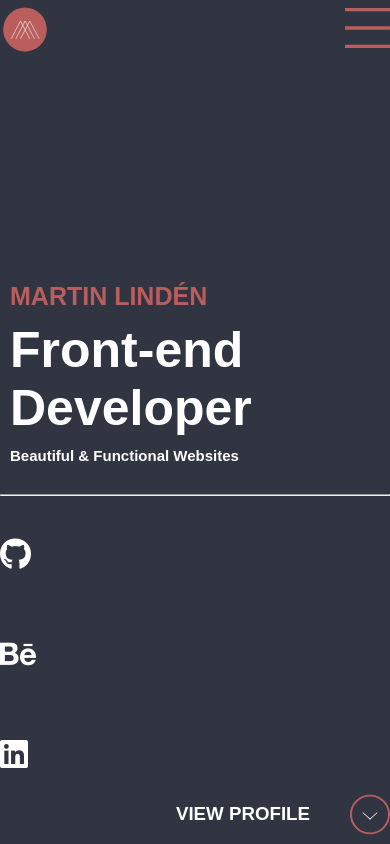
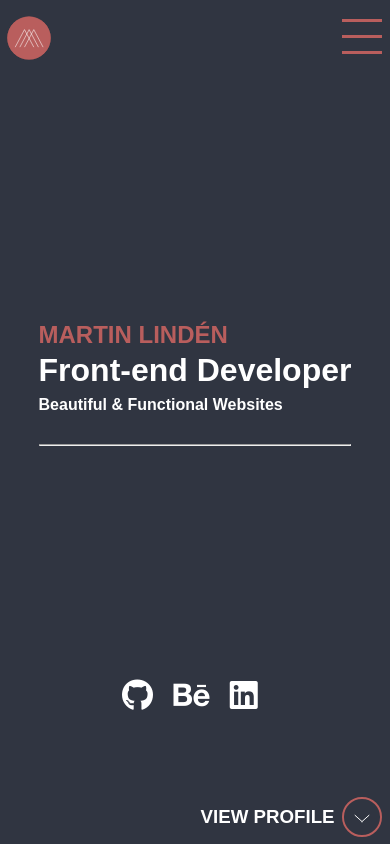
Before and after one commit to martin-linden/Portfolio, a plain HTML site: page index.html in a window 390 px wide. Drawn offline with Linux system fonts and the light colour scheme.

Commit message:
landing page design

```diff
--- a/index.html
+++ b/index.html
@@ -11,10 +11,21 @@
 <body>
     <section id="main-landing-content">
         <header>
-            <img src="Images/logo.svg" alt="" id="logo">
-            <nav id="nav-bar">
-                <img src="images/nav-bar.svg" alt="">
+            <img src="img/logo.svg" alt="" id="logo">
+            <nav id="nav-bar" class="menu-turn">
+                <img src="img/nav-bar.svg" alt="menu">
             </nav>
+           <!--  <nav class="dropdown">
+                <div class="projects">
+                    <button>projects</button>
+                    <ul>
+                        <li><a href="#">React Todo App</a></li>
+                        <li><a href="#">React Todo App</a></li>
+                        <li><a href="#">React Todo App</a></li>
+                        <li><a href="#">React Todo App</a></li>
+                    </ul>
+                </div>
+            </nav> -->
         </header>
         <section id="landing-content">
             <section id="landing-text">
@@ -23,16 +34,16 @@
                 <h2>Beautiful & Functional Websites</h2>
                 <hr>
             </section>
-                <img src="Images/profile" alt="" id="profile-picture">
-                <aside id="social-media">
-                    <i class="fab fa-github fa-2x"></i>
-                    <i class="fab fa-behance fa-2x"></i>
-                    <i class="fab fa-linkedin fa-2x"></i>
-                </aside>
+                <img src="img/profile.svg" alt="" id="profile-picture">
         </section>
+        <aside id="social-media">
+                <a href="https://github.com/martin-linden"<i class="fab fa-github fa-2x hover"></i><a/>
+                <a href="https://www.behance.net/martinlindaf8d"<i class="fab fa-behance fa-2x hover" id="icon1"></i><a/>
+                <a href="https://www.linkedin.com/in/martinlindensthlm/?locale=en_US"<i class="fab fa-linkedin fa-2x hover"></i><a/>
+        </aside>
         <nav id="view-profile">
             <h3>VIEW PROFILE</h3>
-            <img src="images/nav-arrow.svg" id= nav-arrow alt="">
+            <img src="img/nav-arrow.svg" id= nav-arrow alt="">
         </nav>
     </section>
 </body>
--- a/style.css
+++ b/style.css
@@ -1,10 +1,15 @@
-body {
+* {
 	margin: 0;
+	padding: 0;
+}
+
+a {
+	text-decoration: none;
+	color: inherit;
 }
 
 #main-landing-content {
 	font-family: Arial;
-	font-weight: lighter;
 	display: flex;
 	flex-direction: column;
 	justify-content: space-between;
@@ -15,44 +20,53 @@ body {
 }
 
 header {
+	margin-top: 1%;
 	height: 60px;
 	display: flex;
 	justify-content: space-between;
+	flex-wrap: wrap;
 	align-items: center;
 }
 
 #logo {
 	width: 50px;
+	margin-left: 1%;
 }
 
 #nav-bar {
-	width: 45px;
+	width: 40px;
+	margin-right: 2%;
 }
 
 #landing-content {
+	margin-top: 6%;
 	display: flex;
-	justify-content: space-between;
+	justify-content: space-around;
 	align-items: center;
 	flex-wrap: wrap;
-	height: 300px;
+	height: 50%;
+}
+
+#landing-text {
+	height: auto;
 }
 
 #landing-text h3 {
-	font-size: 25px;
+	font-size: 150%;
 	color: #b95e5d;
-	margin: 10px;
+	margin: 0%;
 }
 
 #landing-text h1 {
-	font-size: 50px;
+	font-size: 300%;
 	color: white;
-	margin: 10px;
+	margin-top: 1%;
+	margin-bottom: 2%;
 }
 
 #landing-text h2 {
-	font-size: 15px;
+	font-size: 100%;
 	color: white;
-	margin: 10px;
 }
 
 hr {
@@ -60,20 +74,28 @@ hr {
 }
 
 #social-media {
-	height: 300px;
 	display: flex;
-	flex-direction: column;
 	justify-content: space-around;
-	flex-wrap: wrap;
+	/* flex-wrap: wrap-reverse; */
 	color: white;
+	margin-left: 30%;
+	margin-right: 30%;
 }
+/*
+#icon1 {
+	color: white;
+	margin-top: 100%;
+	margin-bottom: 100%;
+} */
 
 #profile-picture {
-	max-width: 310px;
+	width: 20%;
 	height: auto;
 }
 
 #view-profile {
+	margin-bottom: 2%;
+	margin-right: 2%;
 	display: flex;
 	justify-content: flex-end;
 }
@@ -81,16 +103,63 @@ hr {
 #view-profile h3 {
 	display: flex;
 	justify-content: flex-end;
+	align-items: center;
 	color: white;
 }
 
 #nav-arrow {
 	width: 40px;
-	margin-left: 40px;
+	margin-left: 2%;
 }
 
-@media screen and (max-width: 600px) {
+.dropdown {
+	height: 10vh;
+	display: flex;
+	justify-content: space-around;
+	align-items: center;
+	width: 80%;
+	margin: auto;
+}
+
+.projects {
+	position: relative;
+}
+
+.projects ul {
+	background: #b95e5d;
+	position: absolute;
+	margin-top: 10px;
+	width: 200px;
+	height: 200px;
+	display: flex;
+	justify-content: space-around;
+	align-items: center;
+	flex-direction: column;
+	list-style: none;
+	border-radius: 5px;
+}
+
+.projects a {
+	color: white;
+	text-decoration: none;
+}
+
+.hover:hover {
+	color: #b95e5d;
+}
+
+.menu-turn:hover {
+	transform: rotate(90deg);
+}
+
+@media screen and (max-width: 780px) {
 	#profile-picture {
 		display: none;
 	}
 }
+
+@media screen and (max-width: 469px) {
+	#landing-text h1 {
+		font-size: 200%;
+	}
+}
```
Also changed, not shown: img/logo.svg (renamed from Images/logo.svg), img/nav-arrow.svg (renamed from Images/nav-arrow.svg), img/nav-bar.svg (renamed from Images/nav-bar.svg), 4 other files.
